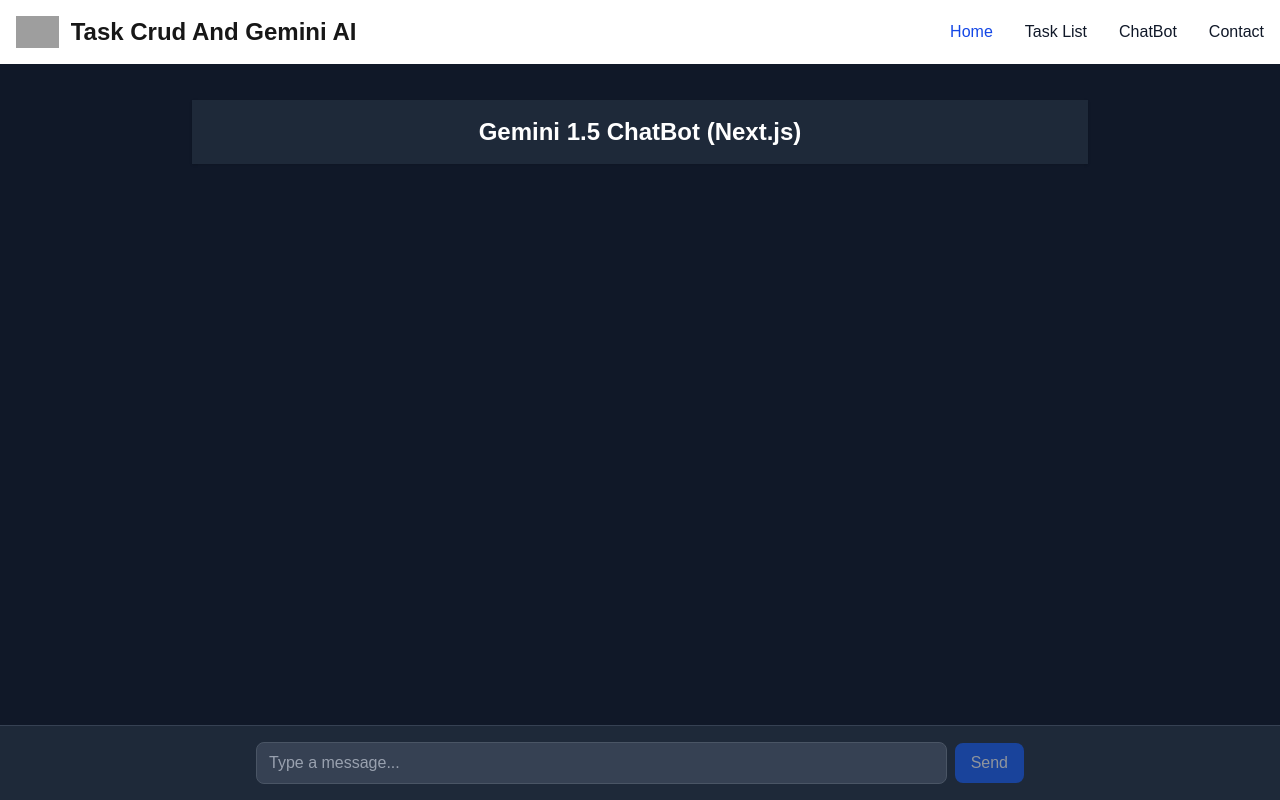
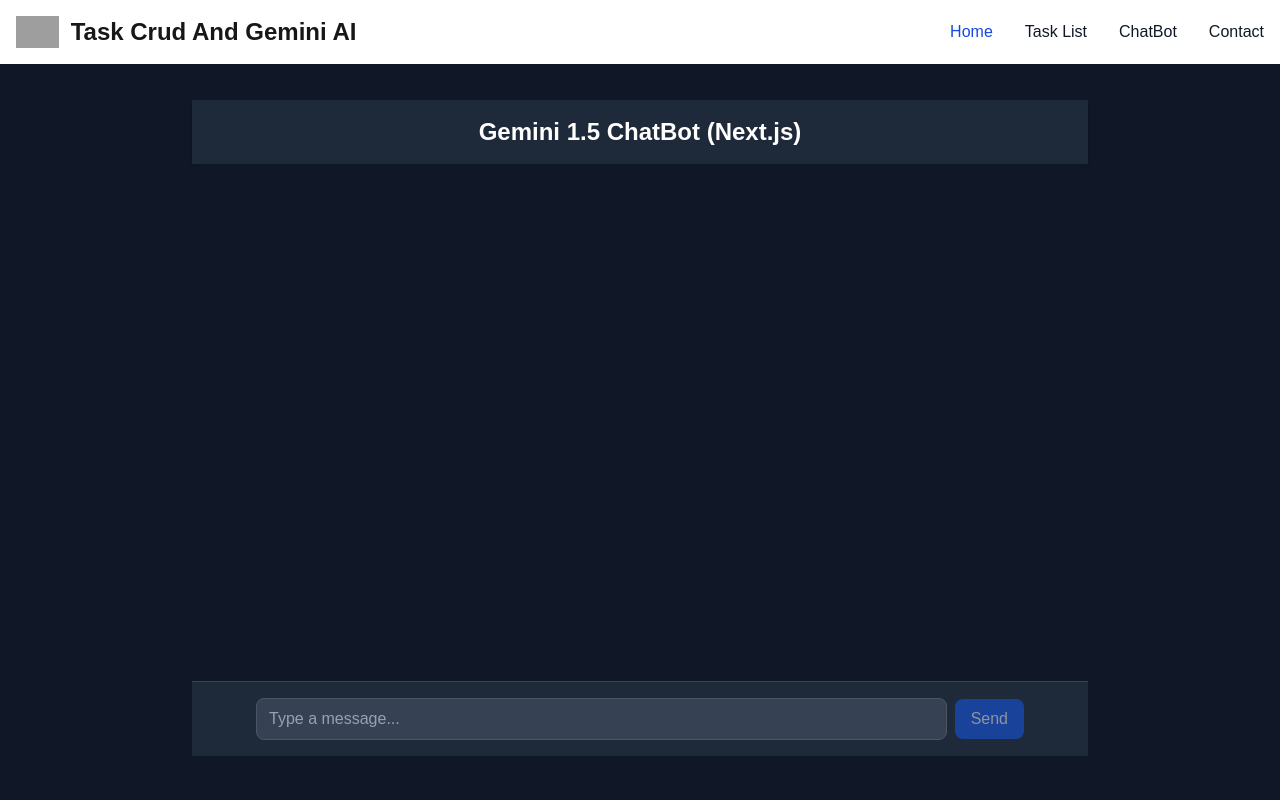
Before and after one commit to Rizkidh/nextjscrud, a Next.js app: page /chatbot in a window 1280 px wide. Built offline with nearby package versions, Linux system fonts and the light colour scheme; grey boxes are pictures that could not be loaded.

Commit message:
fix chatbot

```diff
--- a/components/ChatBot.jsx
+++ b/components/ChatBot.jsx
@@ -16,6 +16,7 @@
   const [loading, setLoading] = useState(false);
   const [error, setError] = useState(null);
 
+  // Function to handle form submission
   const handleSubmit = async (e) => {
     e.preventDefault();
 
@@ -53,27 +54,25 @@
       ]);
     } finally {
       setLoading(false);
-      setInput("");
+      setInput("");  // Clear input field after submitting
     }
   };
 
   return (
-    <main className="fixed w-full h-[844px] bg-gray-900 text-white p-4 pt-20 pb-28 sm:h-[600px] md:h-[800px] lg:h-[900px]">
-      {/* Konten di sini */}
-      <div className="flex flex-col max-w-4xl mx-auto h-full">
+    <main className="fixed w-full h-full bg-gray-900 text-white p-4 pt-16 sm:pt-20 overflow-hidden pb-16">
+      {/* Chat container */}
+      <div className="flex flex-col h-full max-w-4xl mx-auto">
         {/* Header */}
         <div className="bg-gray-800 shadow p-4 text-center text-xl sm:text-2xl font-semibold">
           Gemini 1.5 ChatBot (Next.js)
         </div>
 
         {/* Chat Area */}
-        <div className="flex-1 overflow-y-auto p-2 sm:p-4 space-y-3 sm:space-y-4">
+        <div className="flex-1 overflow-y-auto p-2 sm:p-4 space-y-3 sm:space-y-4 flex flex-col-reverse">
           {messages.map((msg, idx) => (
             <div
               key={idx}
-              className={`flex ${
-                msg.type === "user" ? "justify-end" : "justify-start"
-              }`}
+              className={`flex ${msg.type === "user" ? "justify-end" : "justify-start"}`}
             >
               <div
                 className={`max-w-[85%] sm:max-w-[75%] md:max-w-[65%] px-4 py-2 rounded-lg text-sm sm:text-base break-words shadow-md transition-all duration-300 ${
@@ -103,7 +102,7 @@
         </div>
 
         {/* Input Area */}
-        <div className="bg-gray-800 p-3 sm:p-4 border-t border-gray-700 fixed bottom-0 left-0 w-full z-10">
+        <div className="bg-gray-800 p-3 sm:p-4 border-t border-gray-700 w-full">
           {error && <div className="text-red-400 text-sm mb-2">{error}</div>}
           <form
             onSubmit={handleSubmit}
```
